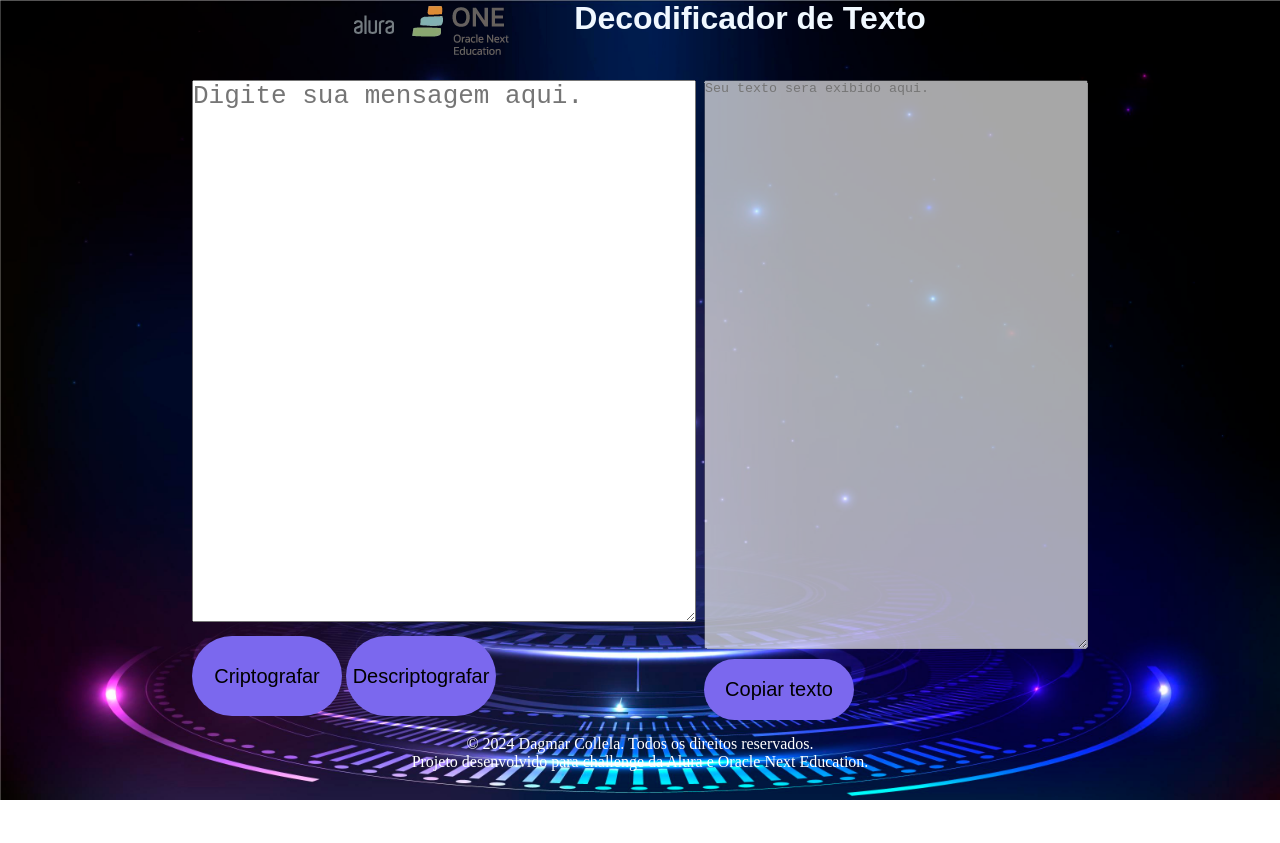
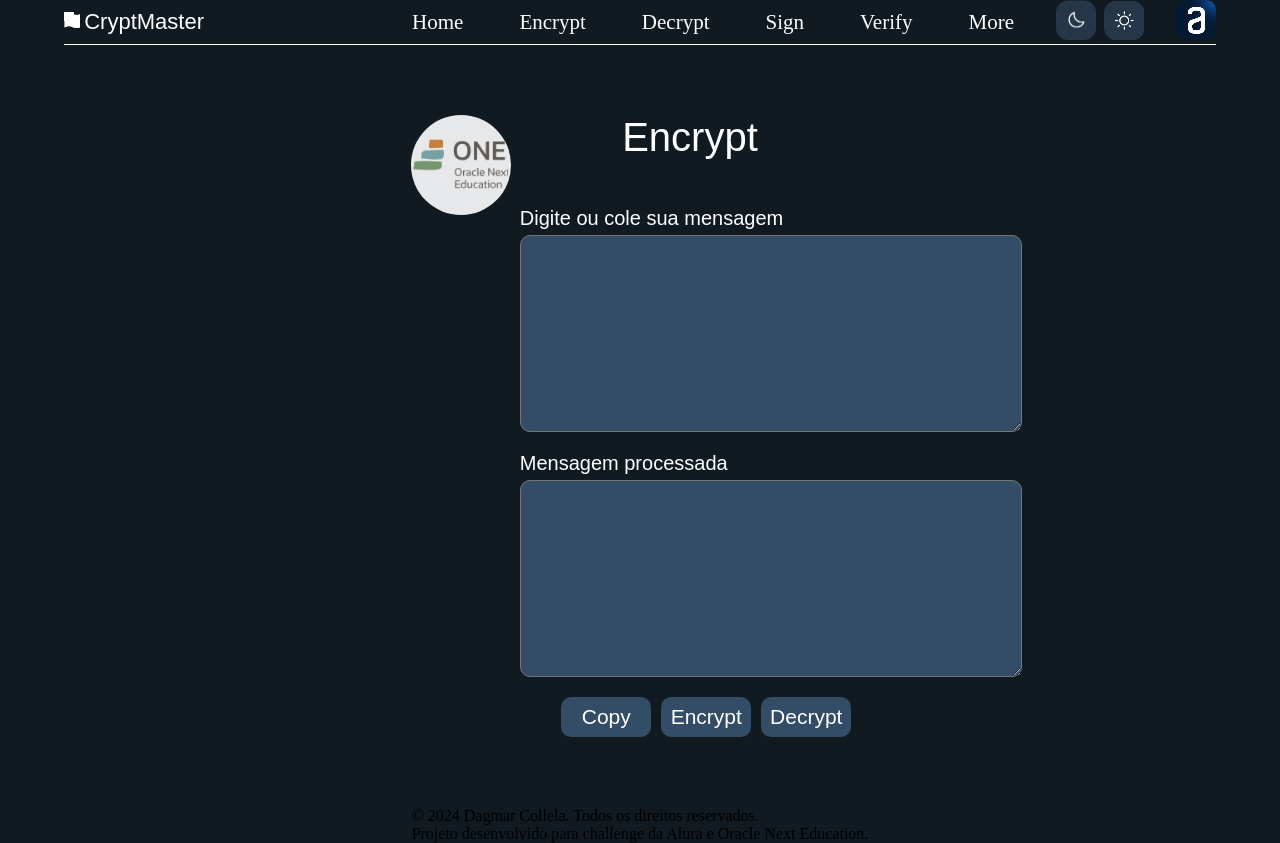
Before and after one commit to Collela/Decodificador-Alura-Oracle-ONE, a plain HTML site: page index.html in a window 1280 px wide. Before the commit the page ends 800 px from the top, so only its background shows below. Drawn offline with Linux system fonts and the light colour scheme; a web font is replaced by a local one.

Commit message:
Realizei uma mudança no layout do site após receber feedbacks que indicavam que a sua aparência não estava adequada. Após receber várias sugestões sobre a adoção de um visual mais limpo, trabalhei para chegar a esse novo resultado.

```diff
--- a/index.html
+++ b/index.html
@@ -3,33 +3,69 @@
 <head>
     <meta charset="UTF-8">
     <meta name="viewport" content="width=device-width, initial-scale=1.0">
-    <title>Decodificar de Texto</title>
-    <link rel="stylesheet" href="style/css/style.css">
-    <link href="https://fonts.cdnfonts.com/css/1942-report-2" rel="stylesheet">
+    <title>Crypt Master</title>
+    <link rel="stylesheet" href="style/index.css">
+
 
 </head>
 <body>
     <header>
-        <figure>
-            <img id="alura_logo" src="/assets/logo-alura.svg" alt="Logo da Alura" >
-        </figure>
-        <figure>
-            <img src="/assets/logoAlura.webp" alt="Logo da Oracle Next Education">
-        </figure>
-        <h1>Decodificador de Texto</h1>
-
+        <div class="logo__title">
+            <figure>
+                <img src="./assets/flag.png" alt="flag white">
+            </figure>
+            <p>CryptMaster</p>
+        </div>
+        <div class="menu__header">
+            <nav>
+                <ul class="menu">
+                    <li><a href="">Home</a></li>
+                    <li><a href="">Encrypt</a></li>
+                    <li><a href="">Decrypt</a></li>
+                    <li><a href="">Sign</a></li>
+                    <li><a href="">Verify</a></li>
+                    <li><a href="">More</a></li>
+                </ul>
+            </nav>
+            <div class="dark__light">
+                <figure>
+                    <img src="./assets/dark.png" alt="Modo Escuro">
+                </figure>
+                <figure>
+                    <img src="./assets/light.png" alt="Modo Claro">
+                </figure>
+            </div>
+            <div class="foto_perfil">
+                <figure>
+                    <img src="./assets/alura.png" alt="Logo Alura como foto do perfil">
+                </figure>
+            </div>
+        </div>
     </header>
-
     <main>
-        <div class="form">
-            <textarea name="textarea_mensagem" id="textarea_mensagem" cols="100" rows="18" placeholder="Digite sua mensagem aqui." maxlength="200"></textarea>
-            <button class=" btn btn__crip" type="button" onclick=validarMensagem()>Criptografar</button>
-            <button class=" btn btn_descrip" type="button" onclick=descriptografar()>Descriptografar</button>
+        <div class="logo__oracle">
+            <figure>
+                <img src="./assets/oracle.png" alt="Logo da Oracle Next Education">
+            </figure>
         </div>
-        <aside>
-            <textarea id="textarea_result" name="textarea_result" cols="50" rows="50" placeholder="Seu texto sera exibido aqui." disabled></textarea>
-            <button id="button_copy" class="btn btn_result" type="button" onclick=copiar()>Copiar texto</button>
-        </aside>
+        <div class="container">
+            <div class="title">
+                <p>Encrypt</p>
+            </div>
+            <div class="textarea mensagem">
+                <label for="mensagem">Digite ou cole sua mensagem</label>
+                <textarea name="mensagem" class="mensagem" id="mensagem" cols="30" rows="10"></textarea>
+            </div>
+            <div class="textarea result">
+                <label for="mensagem">Mensagem processada</label>
+                <textarea name="resultado" class="mensagem resultado" id="resultado" cols="30" rows="10"></textarea>
+            </div>
+            <div class="botoes">
+                <button>Copy</button>
+                <button>Encrypt</button>
+                <button>Decrypt</button>
+            </div>
+        </div>
     </main>
 
     <footer>
--- a/style/css/style.css
+++ /dev/null
@@ -1,99 +0,0 @@
-*{
-    padding: 0;
-    margin: 0;
-}
-body{
-    width: 100vw;
-    height: 100vh;
-    display: flex;
-    flex-direction: column;
-    align-items: center;
-    background-image: url(../../assets/bg10.jpg);
-    background-size: cover;
-    background-repeat: round;
-}
-header{
-    display: flex;
-    justify-content: center;
-    width: 70vw;
-    height: 10vh;
-}
-header #alura_logo{
-    margin-right: 10px;
-    width: 40px;
-    height: 50px;
-}
-header h1{
-    font-family: '1942 report', sans-serif;
-    color: aliceblue;
-}
-main{
-    display: flex;
-    justify-content: space-between;
-    width: 70vw;
-    height: 80vh;
-    gap: 10px;
-}
-main .form{
-    width: 40vw;
-}
-.form #textarea_mensagem{
-    width: 100%;
-    font-size: 2em;
-}
-main aside{
-    display: flex;
-    flex-direction: column;
-    width: 30vw;
-}
-.btn{
-    width: 150px;
-    height: 80px;
-    border-radius: 50px;
-    font-size: 20px;
-    background-color: mediumslateblue;
-    margin-top: 10px;
-    border: none;
-}
-.btn:hover{
-    background-color: blue;
-    color: white;
-}
-
-footer{
-    text-align: center;
-    width: 70vw;
-    height: 10vh;
-
-}
-.footer-content{
-    color: white;
-    margin-top: 15px;
-}
-
-@media screen and (max-width: 768px) {
-    header {
-        width: 90vw;
-    }
-}
-
-@media screen and (max-width: 768px) {
-    main {
-        flex-direction: column;
-        height: auto;
-        align-items: center;
-        width: 90vw;
-    }
-    main .form {
-        width: 80vw;
-    }
-    main aside {
-        width: 80vw;
-    }
-}
-
-@media screen and (max-width: 768px) {
-    footer {
-        width: 90vw;
-    }
-}
--- /dev/null
+++ b/style/index.css
@@ -0,0 +1,175 @@
+@import url('https://fonts.googleapis.com/css2?family=Protest+Riot&display=swap');
+
+:root{
+    --font-family-primary: "Protest Riot", sans-serif;
+    --font-weight-primary: 400;
+    --font-style-primary: normal;
+    --primary-color: #121A21;
+    --secondary-color: #FFFFFF;
+    --tertiary-color: #334D66;
+}
+*{
+    margin: 0;
+    padding: 0;
+}
+body{
+    display: flex;
+    flex-direction: column;
+    align-items: center;
+    gap: 70px;
+    width: 100vw;
+    height: 100vh;
+    background-color: var(--primary-color);
+}
+header{
+    display: flex;
+    justify-content: space-between;
+    align-items: center;
+    width: 90%;
+    height: 65px;
+    border-bottom: 1px solid var(--secondary-color);
+}
+header .logo__title{
+    display: flex;
+    justify-content: space-between;
+    align-items: center;
+    width: 140px;
+    height: 23px;
+}
+.logo__title img{
+    width: 16px;
+    height: 16px;
+}
+.logo__title p{
+    font-family: var(--font-family-primary);
+    font-weight: var(--font-weight-primary);
+    font-style: var(--font-style-primary);
+    font-size: 22px;
+    color: var(--secondary-color);
+}
+header .menu__header{
+    display: flex;
+    gap: 32px;
+    justify-content: space-between;
+    align-items: center;
+}
+nav .menu{
+    display: flex;
+    gap: 36px;
+    list-style: none;
+}
+nav .menu li {
+    position: relative;
+    float: left;
+}
+nav .menu li:hover{
+    background-color: var(--tertiary-color);
+    border-radius: 10px;
+    font-family: var(--font-family-primary);
+    font-weight: var(--font-weight-primary);
+    font-style: var(--font-style-primary);
+}
+nav .menu li a{
+    font-size: 21px;
+    color: var(--secondary-color);
+    text-decoration: none;
+    padding: 5px 10px;
+    display: block;
+}
+header .dark__light{
+    display: flex;
+    gap: 8px;
+    justify-content: space-between;
+    align-items: center;
+}
+.dark__light figure img{
+    width: 40px;
+    height: 40px;
+    cursor: pointer;
+}
+header .foto_perfil figure img{
+    border-radius: 10px;
+    cursor: pointer;
+}
+/* FIM DO HEADER */
+main{
+    display: flex;
+    width: 70%;
+    justify-content: center;
+}
+.logo__oracle figure{
+    width: 100px;
+    height: 100px;
+    display: flex;
+    justify-content: center;
+    align-items: center;
+    opacity: 90%;
+    border-radius: 50px;
+    background-color: var(--secondary-color);
+}
+.logo__oracle figure img{
+    width: 95px;
+}
+main .container{
+    display: flex;
+    flex-direction: column;
+    align-items: center;
+    width: 40%;
+    gap: 20px;
+}
+.container .title{
+    width: 100%;
+    height: 72px;
+    text-align: center;
+}
+.title p{
+    font-family: var(--font-family-primary);
+    font-weight: var(--font-weight-primary);
+    font-style: var(--font-style-primary);
+    font-size: 40px;
+    color: var(--secondary-color);
+}
+.container .textarea{
+    display: flex;
+    flex-direction: column;
+    width: 95%;
+    gap: 5px;
+}
+.textarea label{
+    font-size: 20px;
+    font-family: var(--font-family-primary);
+    font-weight: var(--font-weight-primary);
+    font-style: var(--font-style-primary);
+    color: var(--secondary-color);
+}
+.textarea .mensagem{
+   width: 480px;
+   height: 175px;
+   border-radius: 10px;
+   background-color: var(--tertiary-color);
+   font-size: 18px;
+   color: var(--secondary-color);
+   padding: 10px;
+}
+.container .botoes{
+    width: 90%;
+    display: flex;
+    justify-content: end;
+    gap: 10px;
+}
+.botoes button{
+    width: 90px;
+    height: 40px;
+    font-size: 21px;
+    font-family: var(--font-family-primary);
+    font-weight: var(--font-weight-primary);
+    font-style: var(--font-style-primary);
+    background-color: var(--tertiary-color);
+    color: var(--secondary-color);
+    border: none;
+    border-radius: 10px;
+}
+.botoes button:hover{
+    background-color: var(--primary-color);
+    cursor: pointer;
+}
```
Also changed, not shown: assets/alura.png (added), assets/bg10.jpg (deleted), assets/dark.png (added), assets/flag.png (added), assets/light.png (added), assets/logo-alura.svg (deleted), assets/logoAlura.webp (deleted), assets/oracle.png (added).
